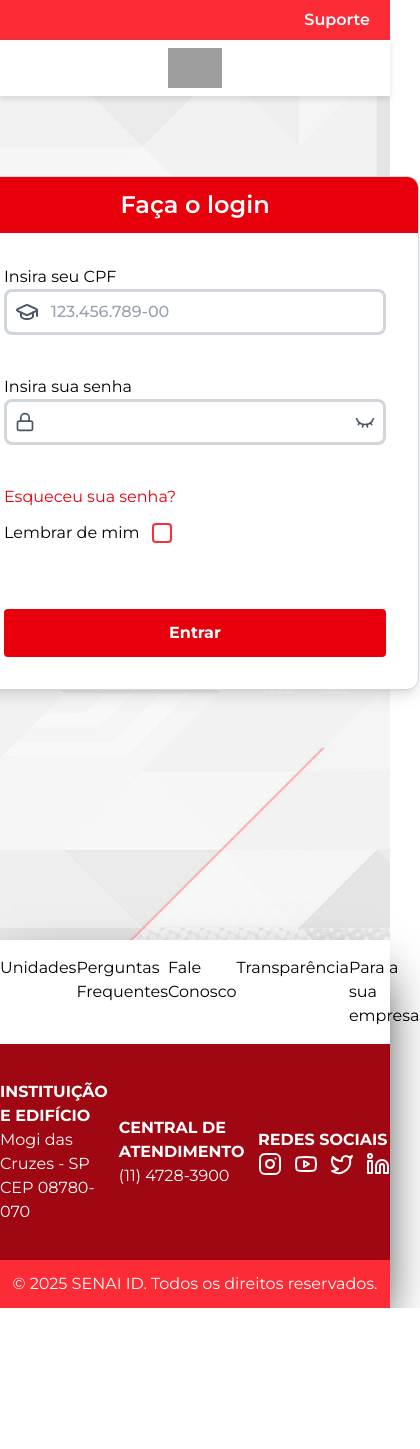
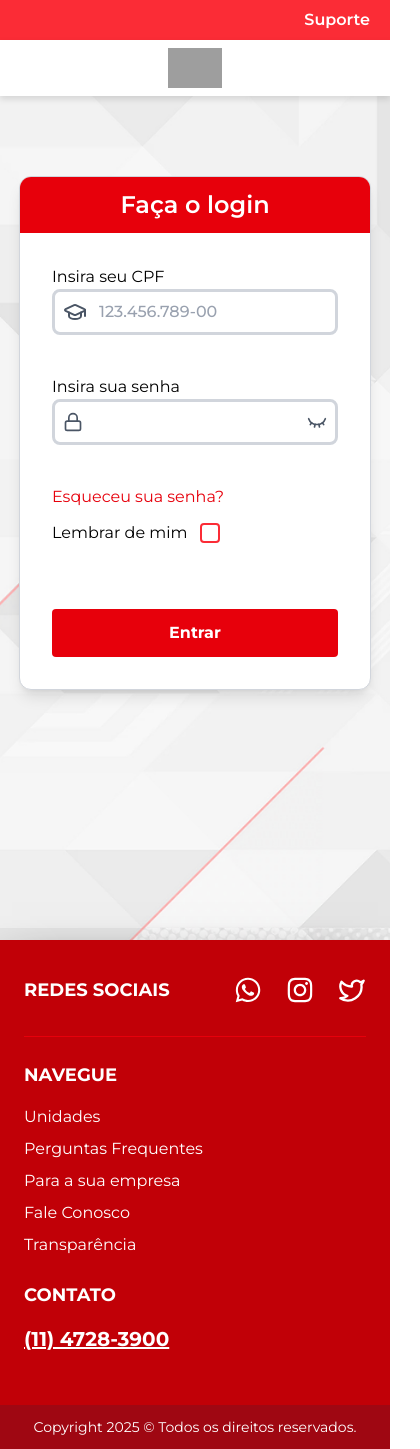
Before and after one commit to TavinV/senai-id, a React (Vite) app in the folder client/: page /login in a window 390 px wide. Shown: the whole page, 420 px wide, since content can reach past the window. Before the commit the page ends 1308 px from the top, so only its background shows below. Built offline with nearby package versions, Linux system fonts and the light colour scheme; grey boxes are pictures that could not be loaded.

Commit message:
Ultima atualização feita

```diff
--- a/client/package.json
+++ b/client/package.json
@@ -16,6 +16,7 @@
     "lucide-react": "^0.539.0",
     "react": "^19.1.0",
     "react-dom": "^19.1.0",
+    "react-icons": "^5.5.0",
     "react-router-dom": "^7.8.0",
     "react-toastify": "^11.0.5",
     "tailwindcss": "^4.1.11"
--- a/client/src/components/containers/formContainer.jsx
+++ b/client/src/components/containers/formContainer.jsx
@@ -22,7 +22,7 @@
         e.preventDefault(); // evita recarregar a página
         onSubmit?.();
       }}
-      className="border border-gray-300 rounded-xl shadow-lg min-w-md overflow-hidden bg-white"
+      className="border border-gray-300 rounded-xl shadow-lg md:w-125 overflow-hidden bg-white"
     >
       {/* Cabeçalho */}
       <div className={headerClasses}>
--- /dev/null
+++ b/client/src/components/containers/selectRole.jsx
@@ -0,0 +1,8 @@
+function SelectRole() {
+  return (
+    <div>
+    </div>
+  );
+}
+
+export default SelectRole;
--- a/client/src/components/layout/footer.jsx
+++ b/client/src/components/layout/footer.jsx
@@ -1,51 +1,150 @@
 //Icones
-import { Instagram } from 'lucide-react';
-import { Youtube } from 'lucide-react';
-import { Twitter } from 'lucide-react';
-import { Linkedin } from 'lucide-react';
-
-
+import { Youtube } from "lucide-react";
+import { Twitter } from "lucide-react";
+import { Linkedin } from "lucide-react";
+import { FaWhatsapp } from 'react-icons/fa';
+import { FaInstagram } from 'react-icons/fa6';
 
 const Footer = () => {
+  // A cor principal do footer na imagem do Figma é um vermelho escuro, que se assemelha a bg-red-700 ou bg-red-800.
+  // O código original usava bg-red-800 para a seção do meio e bg-red-500 para o copyright.
+  // Vou usar bg-red-700 para o corpo principal e bg-red-800 para o copyright, para um contraste sutil e alinhamento com o Figma.
 
-    return(
-        <footer className="w-full shadow-2xl/100" >
-            <nav className="w-full py-4" >
-                <ul className="flex justify-around text-black">
-                    <li className="#">Unidades</li>
-                    <li className="#" >Perguntas Frequentes</li>
-                    <li className="#" >Fale Conosco</li>
-                    <li className="#" >Transparência</li>
-                    <li className="#" >Para a sua empresa</li>
+  return (
+    <footer className="w-full shadow-2xl/100 bg-red-700 text-white">
+      {/* Primeira Seção: Links de Navegação (Oculta no Mobile, conforme o Figma) */}
+      {/* No Figma, a seção de links de navegação está dentro da área vermelha principal e não em uma nav separada.
+                Vou manter a estrutura original, mas torná-la visível apenas em telas maiores (desktop)
+                e remover o fundo branco/preto original, pois o Figma mostra tudo em vermelho. */}
+      <nav className="hidden md:block w-full py-4 bg-red-800">
+        <ul className="flex justify-around text-white">
+          <li className="hover:text-red-300">
+            <a href="#">Unidades</a>
+          </li>
+          <li className="hover:text-red-300">
+            <a href="#">Perguntas Frequentes</a>
+          </li>
+          <li className="hover:text-red-300">
+            <a href="#">Fale Conosco</a>
+          </li>
+          <li className="hover:text-red-300">
+            <a href="#">Transparência</a>
+          </li>
+          <li className="hover:text-red-300">
+            <a href="#">Para a sua empresa</a>
+          </li>
         </ul>
       </nav>
-            <div className="flex justify-around items-center text-white py-9 bg-red-800" >
+
+      {/* Segunda Seção: Conteúdo Principal (Responsivo) */}
+      <div className="flex flex-col md:flex-row justify-around items-start md:items-center text-white py-9 px-6 md:px-4 bg-red-700">
+        {/* Layout Mobile (Figma): Empilhado verticalmente */}
+        <div className="md:hidden w-full">
+          {/* REDES SOCIAIS (Topo no Mobile) */}
+          <div className="mb-6 pb-4 border-b border-red-600 flex flex-row justify-between">
+            <p className="font-bold text-lg mb-4">REDES SOCIAIS</p>
+            <div className="flex gap-6 ">
+              {/* Ícones do Figma: Whatsapp, Instagram, Twitter */}
+              <a href="#" aria-label="Whatsapp" className="hover:text-red-300">
+                <FaWhatsapp size={28} />
+              </a>
+              <a href="#" aria-label="Instagram" className="hover:text-red-300">
+                <FaInstagram size={28} />
+              </a>
+              <a href="#" aria-label="Twitter" className="hover:text-red-300">
+                <Twitter size={28} />
+              </a>
+              {/* Os ícones Youtube e Linkedin do código original foram removidos para seguir o Figma, mas mantive o import caso precise */}
+            </div>
+          </div>
+
+          {/* NAVEGUE (Meio no Mobile) */}
+          <div className="mb-6">
+            <p className="font-bold text-lg mb-4">NAVEGUE</p>
+            <ul className="space-y-2">
+              <li>
+                <a href="#" className="hover:text-red-300">
+                  Unidades
+                </a>
+              </li>
+              <li>
+                <a href="#" className="hover:text-red-300">
+                  Perguntas Frequentes
+                </a>
+              </li>
+              <li>
+                <a href="#" className="hover:text-red-300">
+                  Para a sua empresa
+                </a>
+              </li>
+              <li>
+                <a href="#" className="hover:text-red-300">
+                  Fale Conosco
+                </a>
+              </li>
+              <li>
+                <a href="#" className="hover:text-red-300">
+                  Transparência
+                </a>
+              </li>
+            </ul>
+          </div>
+
+          {/* CONTATO (Fundo no Mobile) */}
+          <div className="mb-4">
+            <p className="font-bold text-lg mb-4">CONTATO</p>
+            <a
+              href="tel:47283900"
+              className="text-xl font-bold underline hover:text-red-300"
+            >
+              (11) 4728-3900
+            </a>
+          </div>
+        </div>
+
+        {/* Layout Desktop (Mantendo a estrutura original do usuário, mas com cores do Figma) */}
+        <div className="hidden md:flex w-full justify-around items-center">
+          {/* Bloco 1: INSTITUIÇÃO E EDIFÍCIO (Do código original) */}
           <div>
-                    <p className="font-bold" >INSTITUIÇÃO E EDIFÍCIO</p>
+            <p className="font-bold">INSTITUIÇÃO E EDIFÍCIO</p>
             <p>Mogi das Cruzes - SP</p>
             <p>CEP 08780-070</p>
           </div>
+          {/* Bloco 2: CENTRAL DE ATENDIMENTO (Do código original) */}
           <div>
-                    <p className="font-bold" >CENTRAL DE ATENDIMENTO</p>
+            <p className="font-bold">CENTRAL DE ATENDIMENTO</p>
             <p>(11) 4728-3900</p>
           </div>
+          {/* Bloco 3: REDES SOCIAIS (Do código original) */}
           <div>
-                    <p className="font-bold" >REDES SOCIAIS</p>
-                    <div className='flex gap-3'>
-                        <Instagram />
+            <p className="font-bold">REDES SOCIAIS</p>
+            <div className="flex gap-3">
+              <a href="#" aria-label="FaWhatsapp" className="hover:text-red-300">
+                <FaWhatsapp />
+              </a>
+              <a href="#" aria-label="Youtube" className="hover:text-red-300">
                 <Youtube />
+              </a>
+              <a href="#" aria-label="Twitter" className="hover:text-red-300">
                 <Twitter />
+              </a>
+              <a href="#" aria-label="Linkedin" className="hover:text-red-300">
                 <Linkedin />
+              </a>
             </div>
           </div>
         </div>
-            <div className="flex justify-center items-center text-white py-3 bg-red-500">
-                <p className="#">
-                    &copy; {new Date().getFullYear()} SENAI ID. Todos os direitos reservados.
+      </div>
+
+      {/* Terceira Seção: Copyright (Cor Vermelha Mais Escura) */}
+      {/* Cor ajustada para bg-red-800 para um contraste mais forte com o corpo principal, como no Figma. */}
+      <div className="flex justify-center items-center text-white py-3 bg-red-800">
+        <p className="text-sm px-6 text-center">
+          Copyright {new Date().getFullYear()} © Todos os direitos reservados.
         </p>
       </div>
     </footer>
   );
-}
+};
 
 export default Footer;
--- a/client/src/main.jsx
+++ b/client/src/main.jsx
@@ -8,17 +8,19 @@
 import RegisterStudent from './pages/registerStudent.jsx'
 import DelayControl from './pages/delayControl.jsx';
 import RegisterEmployee from './pages/registerEmployee.jsx';
+import FirstAccessSelectRole from './pages/firstAccessSelectRole.jsx'
 
 import './index.css';
 
 import { AuthProvider } from './context/authContext.jsx';
 import PrivateRoute from './components/auth/PrivateRoute.jsx';
 
+
 const router = createBrowserRouter([
-  {
-    path: '/', element: <PrivateRoute element={<RegisterStudent/>}/>},
+  {path: '/', element: <PrivateRoute element={<RegisterStudent/>}/>},
   {path: '/login', element: <Login />},
   {path: '/suporte', element: <Support />},
+  {path: '/primeiro-acesso', element: <FirstAccessSelectRole />},
   {path: '/atrasos', element: <PrivateRoute element={<DelayControl/>}/>},
   {path: '/registrar-aluno', element: <PrivateRoute element={<RegisterStudent/>}/>},
   {path: '/registrar-funcionario', element: <PrivateRoute element={<RegisterEmployee/>}/>},
--- /dev/null
+++ b/client/src/pages/firstAccessSelectRole.jsx
@@ -0,0 +1,21 @@
+import Header from "../components/layout/header.jsx";
+import Footer from "../components/layout/footer.jsx";
+import MainContent from "../components/layout/mainContent.jsx";
+import React from "react";
+import SelectRole from "../components/containers/selectRole.jsx";
+
+function FirstAccessSelectRole () {
+    return(
+    <>
+     <Header />
+     <SelectRole />
+     <MainContent />
+     <h1>Primeiro acesso</h1>
+     <p>Iremos verificar se você tem uma conta cadastrada no sistema.</p>
+     <SelectRole />
+     <Footer />
+  </>
+  );
+}
+
+export default FirstAccessSelectRole;
```
Also changed, not shown: 1 other file (tests, documents, lock files or other folders). Lines whose indentation alone changed are shown as unchanged.
